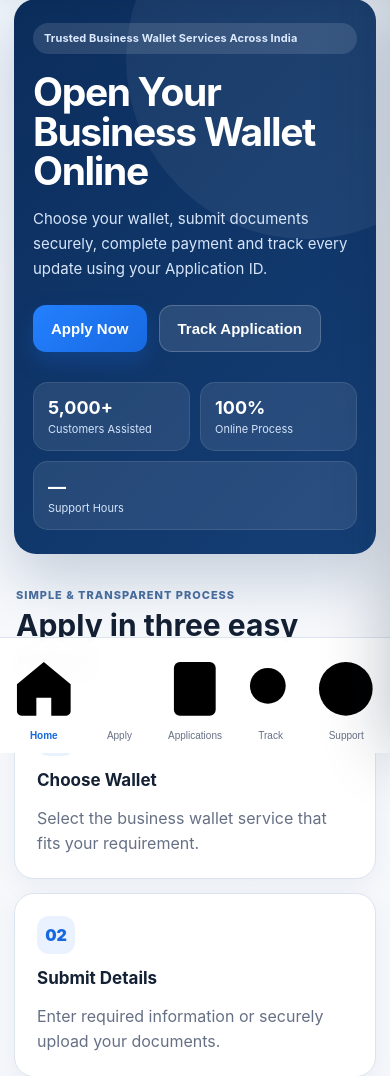
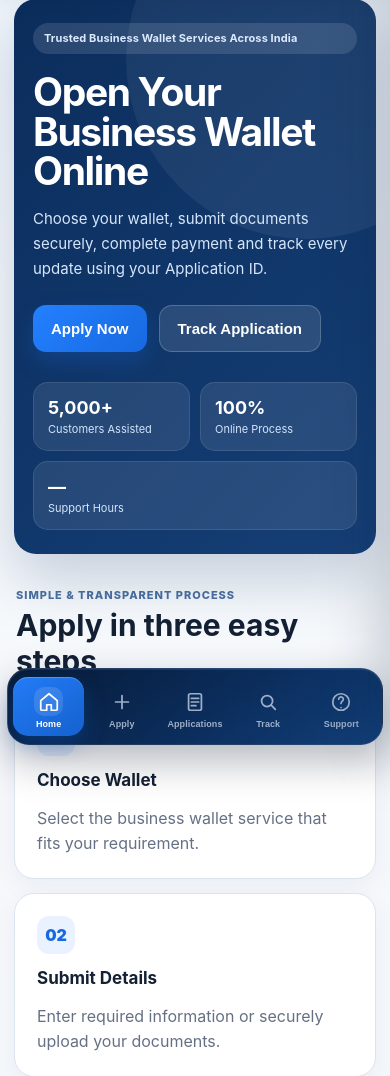
Before and after one commit to yayapaycare-afk/ibw-professional-bot, a FastAPI app: page /website in a window 390 px wide. Shown: the part 91-1167 px from the top of the page. Run offline with FastAPI, Linux system fonts and the light colour scheme; data that the repository does not hold is empty; some libraries are stand-ins or nearby versions.

Commit message:
Add files via upload

```diff
--- a/app/static/website/website.css
+++ b/app/static/website/website.css
@@ -47,3 +47,84 @@
   .application-card .payment-summary small{font-size:8px}
   .application-card .payment-summary strong{font-size:12px}
 }
+
+/* Professional dark mobile bottom navigation */
+@media(max-width:960px){
+  body{padding-bottom:104px}
+  footer.mobile-bottom-nav{
+    position:fixed;
+    left:10px;
+    right:10px;
+    bottom:8px;
+    z-index:50;
+    display:grid;
+    grid-template-columns:repeat(5,minmax(0,1fr));
+    gap:4px;
+    padding:8px 7px calc(8px + env(safe-area-inset-bottom));
+    background:linear-gradient(145deg,#071a36,#0b2d5c 55%,#123f79);
+    border:1px solid rgba(255,255,255,.10);
+    border-radius:22px;
+    box-shadow:0 16px 40px rgba(4,18,39,.30),inset 0 1px 0 rgba(255,255,255,.08);
+    backdrop-filter:blur(18px);
+  }
+  footer.mobile-bottom-nav button{
+    min-width:0;
+    border:0;
+    background:transparent;
+    color:#9eb0c9;
+    padding:7px 2px 6px;
+    border-radius:15px;
+    display:flex;
+    flex-direction:column;
+    align-items:center;
+    justify-content:center;
+    gap:4px;
+    cursor:pointer;
+    transition:background .18s ease,color .18s ease,transform .18s ease;
+    -webkit-tap-highlight-color:transparent;
+  }
+  footer.mobile-bottom-nav button:active{transform:scale(.96)}
+  footer.mobile-bottom-nav .nav-icon{
+    width:32px;
+    height:29px;
+    display:grid;
+    place-items:center;
+    border-radius:10px;
+  }
+  footer.mobile-bottom-nav svg{
+    width:22px;
+    height:22px;
+    fill:none;
+    stroke:currentColor;
+    stroke-width:1.9;
+    stroke-linecap:round;
+    stroke-linejoin:round;
+  }
+  footer.mobile-bottom-nav .nav-label{
+    display:block;
+    margin:0;
+    max-width:100%;
+    overflow:hidden;
+    text-overflow:ellipsis;
+    font-size:10px;
+    line-height:1.1;
+    font-weight:700;
+    letter-spacing:.01em;
+    white-space:nowrap;
+  }
+  footer.mobile-bottom-nav button.active{
+    color:#fff;
+    background:linear-gradient(145deg,rgba(36,128,255,.96),rgba(23,105,224,.88));
+    box-shadow:0 8px 20px rgba(9,88,193,.34),inset 0 1px 0 rgba(255,255,255,.22);
+  }
+  footer.mobile-bottom-nav button.active .nav-icon{
+    background:rgba(255,255,255,.12);
+  }
+  .toast{bottom:112px}
+}
+
+@media(max-width:390px){
+  footer.mobile-bottom-nav{left:7px;right:7px;gap:2px;padding-left:5px;padding-right:5px}
+  footer.mobile-bottom-nav .nav-label{font-size:9px}
+  footer.mobile-bottom-nav .nav-icon{width:29px}
+}
```
